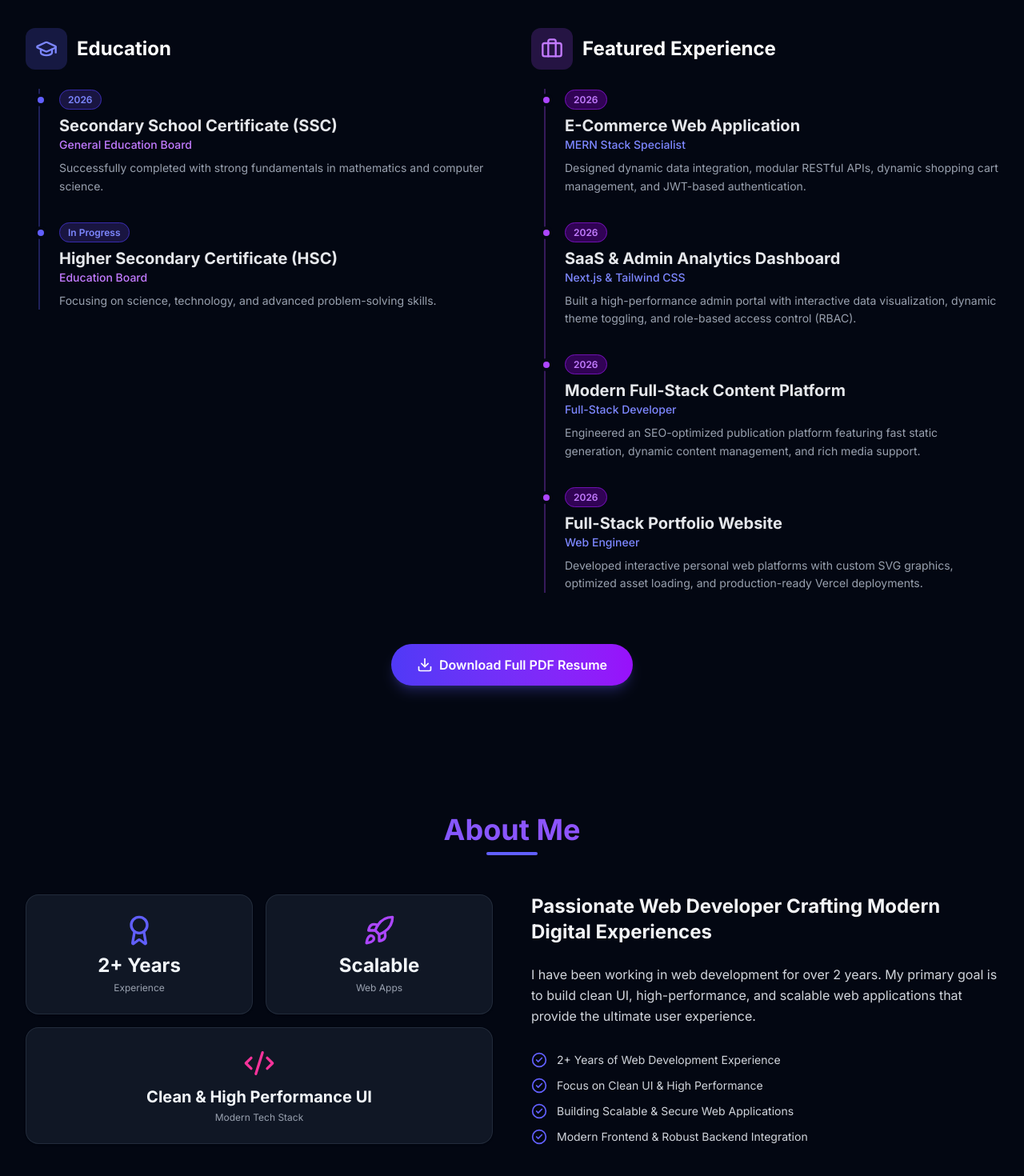
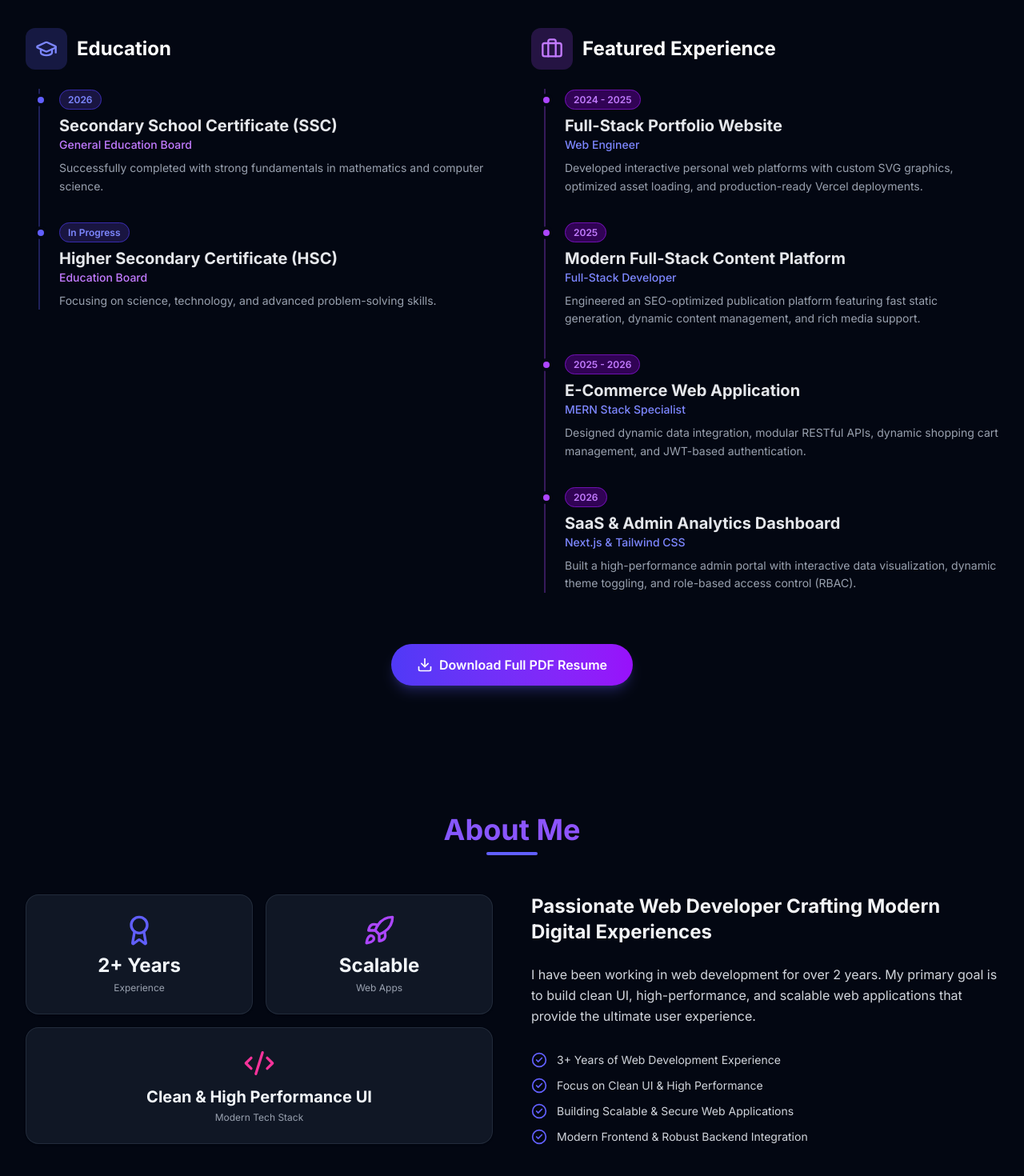
Before and after one commit to hasanasiabd/my-portfolio, a Next.js app: page / in a window 1280 px wide. Shown: the part 1073-2543 px from the top of the page at 80% size. Built offline with nearby package versions, Linux system fonts and the light colour scheme.

Commit message:
Update Resume

```diff
--- a/components/ResumeSection.jsx
+++ b/components/ResumeSection.jsx
@@ -21,9 +21,21 @@ export default function ResumeSection() {
 
   const projects = [
     {
+      title: "Full-Stack Portfolio Website",
+      role: "Web Engineer",
+      year: "2024 - 2025",
+      desc: "Developed interactive personal web platforms with custom SVG graphics, optimized asset loading, and production-ready Vercel deployments."
+    },
+    {
+      title: "Modern Full-Stack Content Platform",
+      role: "Full-Stack Developer",
+      year: "2025",
+      desc: "Engineered an SEO-optimized publication platform featuring fast static generation, dynamic content management, and rich media support."
+    },
+    {
       title: "E-Commerce Web Application",
       role: "MERN Stack Specialist",
-      year: "2026",
+      year: "2025 - 2026",
       desc: "Designed dynamic data integration, modular RESTful APIs, dynamic shopping cart management, and JWT-based authentication."
     },
     {
@@ -32,18 +44,6 @@ export default function ResumeSection() {
       year: "2026",
       desc: "Built a high-performance admin portal with interactive data visualization, dynamic theme toggling, and role-based access control (RBAC)."
     },
-    {
-      title: "Modern Full-Stack Content Platform",
-      role: "Full-Stack Developer",
-      year: "2026",
-      desc: "Engineered an SEO-optimized publication platform featuring fast static generation, dynamic content management, and rich media support."
-    },
-    {
-      title: "Full-Stack Portfolio Website",
-      role: "Web Engineer",
-      year: "2026",
-      desc: "Developed interactive personal web platforms with custom SVG graphics, optimized asset loading, and production-ready Vercel deployments."
-    }
   ];
 
   return (
--- a/data/portfolioData.js
+++ b/data/portfolioData.js
@@ -10,7 +10,7 @@ export const personalData = {
     title: "Passionate Web Developer Crafting Modern Digital Experiences",
     description: "I have been working in web development for over 2 years. My primary goal is to build clean UI, high-performance, and scalable web applications that provide the ultimate user experience.",
     highlights: [
-      "2+ Years of Web Development Experience",
+      "3+ Years of Web Development Experience",
       "Focus on Clean UI & High Performance",
       "Building Scalable & Secure Web Applications",
       "Modern Frontend & Robust Backend Integration"
```
